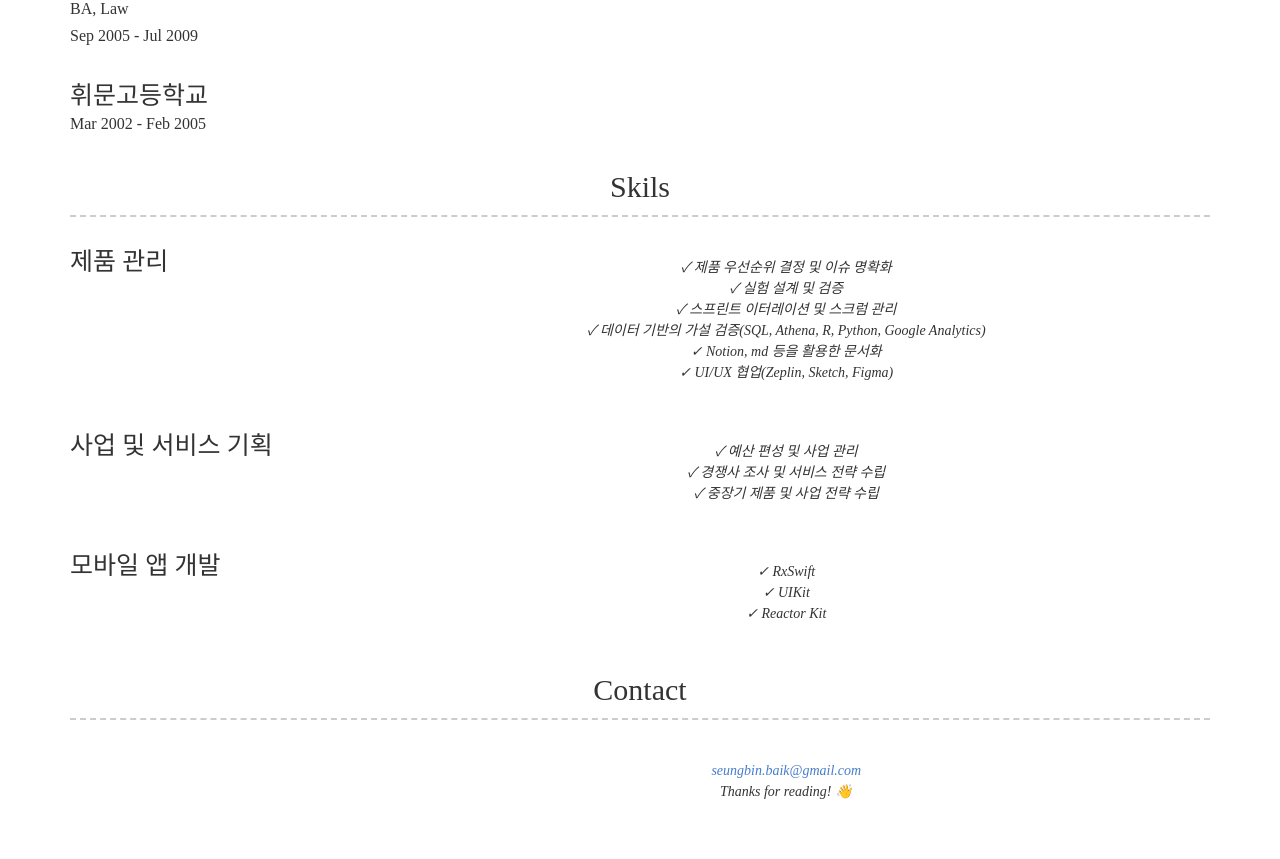
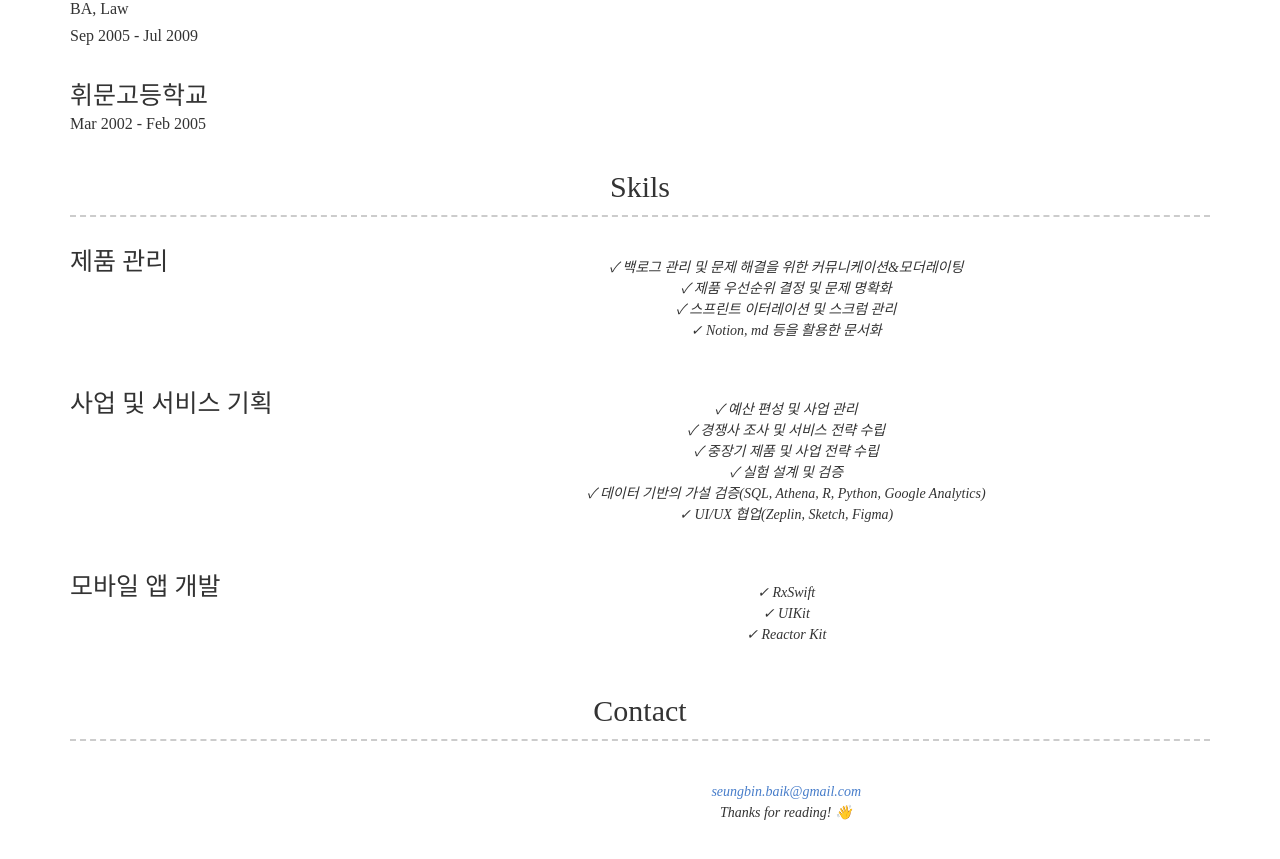
Before and after one commit to SeungbinBaik/SeungbinBaik.github.io, a Jekyll site: the page built from index.md, in a window 1280 px wide and 900 px high, scrolled down 1564 px. Shown: the top 859 px of the window. Built offline with Jekyll 4.4.1, drawn with Linux system fonts in a browser that asks for light colours; nearby versions of some CDN libraries; some web fonts are replaced.

Commit message:
update skils

```diff
--- a/_config.yml
+++ b/_config.yml
@@ -138,18 +138,19 @@ content:
       - layout: left
         title: 제품 관리
         quote: >
-          &#10003; 제품 우선순위 결정 및 이슈 명확화<br>
-          &#10003; 실험 설계 및 검증<br>
+          &#10003; 백로그 관리 및 문제 해결을 위한 커뮤니케이션&모더레이팅<br>
+          &#10003; 제품 우선순위 결정 및 문제 명확화<br>
           &#10003; 스프린트 이터레이션 및 스크럼 관리<br>
-          &#10003; 데이터 기반의 가설 검증(SQL, Athena, R, Python, Google Analytics)<br>
-          &#10003; Notion, md 등을 활용한 문서화<br>
-          &#10003; UI/UX 협업(Zeplin, Sketch, Figma)
+          &#10003; Notion, md 등을 활용한 문서화
       - layout: left
         title: 사업 및 서비스 기획
         quote: >
           &#10003; 예산 편성 및 사업 관리<br>
           &#10003; 경쟁사 조사 및 서비스 전략 수립<br>
-          &#10003; 중장기 제품 및 사업 전략 수립
+          &#10003; 중장기 제품 및 사업 전략 수립<br>
+          &#10003; 실험 설계 및 검증<br>
+          &#10003; 데이터 기반의 가설 검증(SQL, Athena, R, Python, Google Analytics)<br>
+          &#10003; UI/UX 협업(Zeplin, Sketch, Figma)
       - layout: left
         title: 모바일 앱 개발
         quote: >
```
Also changed, not shown: 1 other file.
